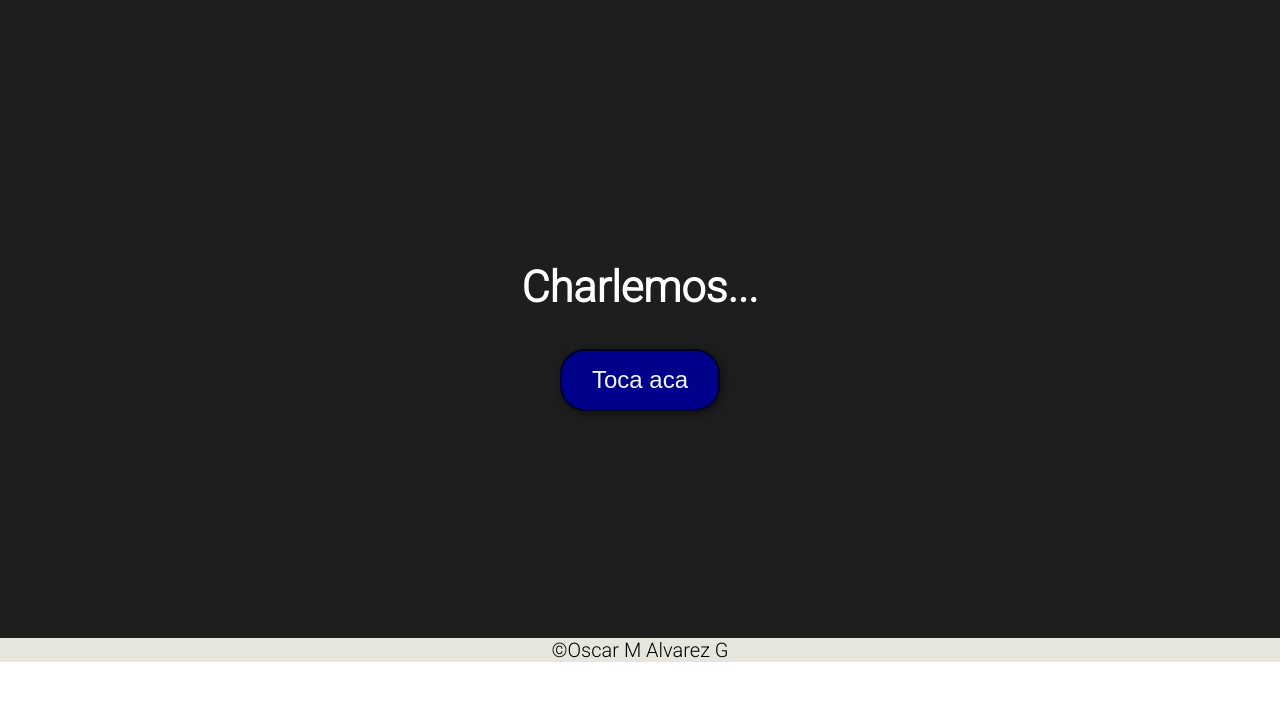
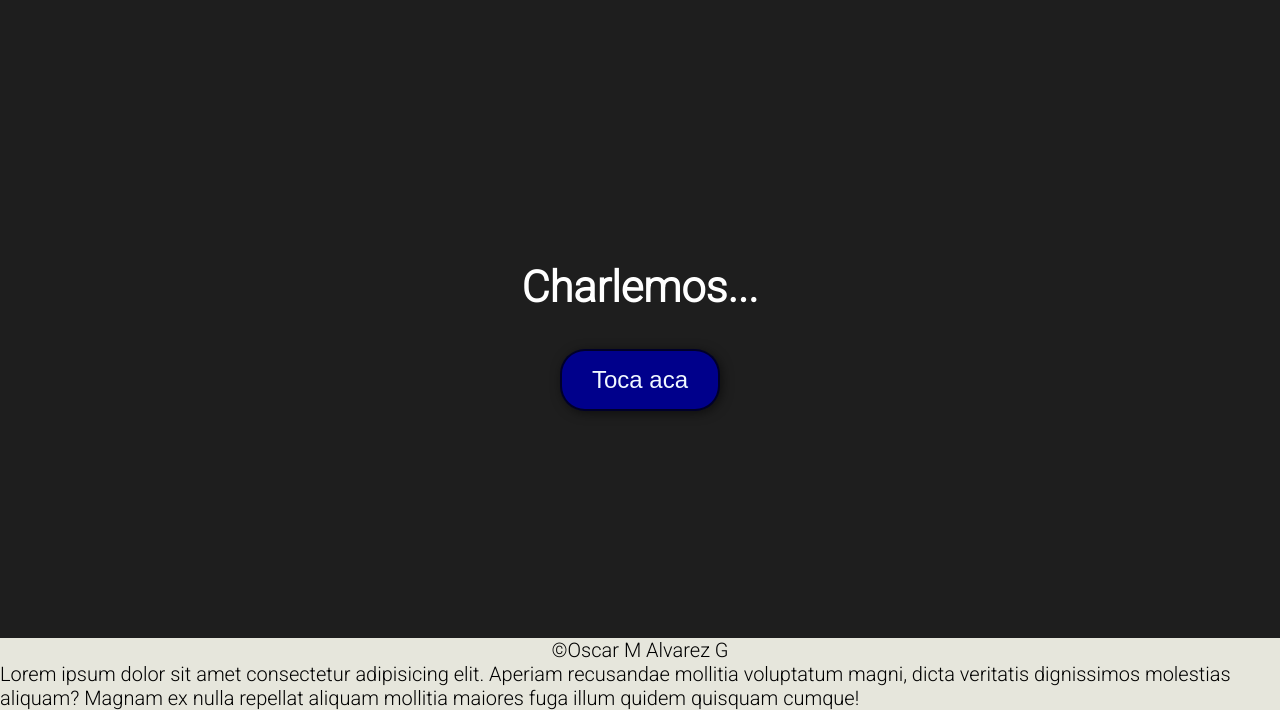
Before and after one commit to miusarname/pagina-web, a plain HTML site: page index.html in a window 1280 px wide. Shown: the part 3587-4297 px from the top of the page. Before the commit the page ends 4249 px from the top, so only its background shows below. Drawn offline with Linux system fonts and the light colour scheme.

Commit message:
agrege un p

```diff
--- a/index.html
+++ b/index.html
@@ -98,6 +98,7 @@
                 &copy;Oscar M Alvarez G
             </p>
         </div>
+         <p>Lorem ipsum dolor sit amet consectetur adipisicing elit. Aperiam recusandae mollitia voluptatum magni, dicta veritatis dignissimos molestias aliquam? Magnam ex nulla repellat aliquam mollitia maiores fuga illum quidem quisquam cumque!</p>
 
     </footer>
 
```
